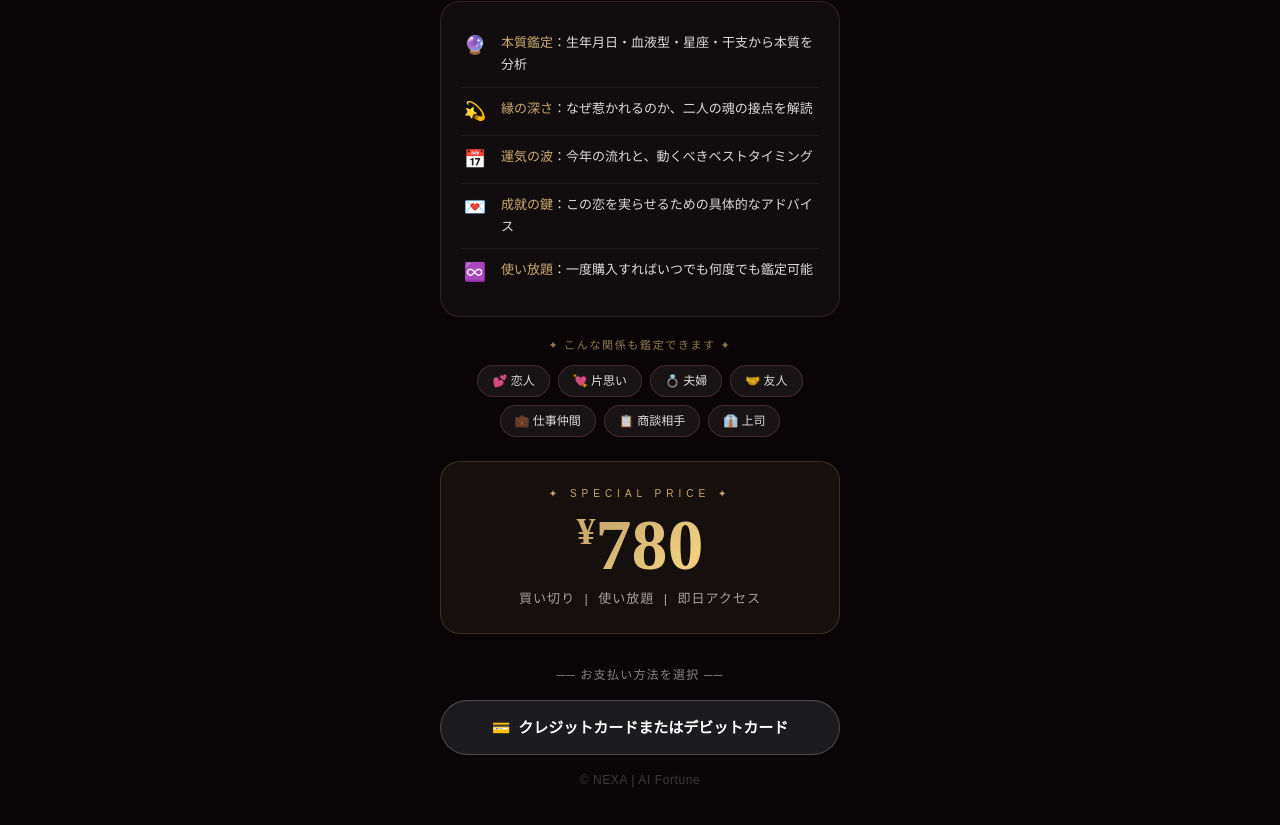
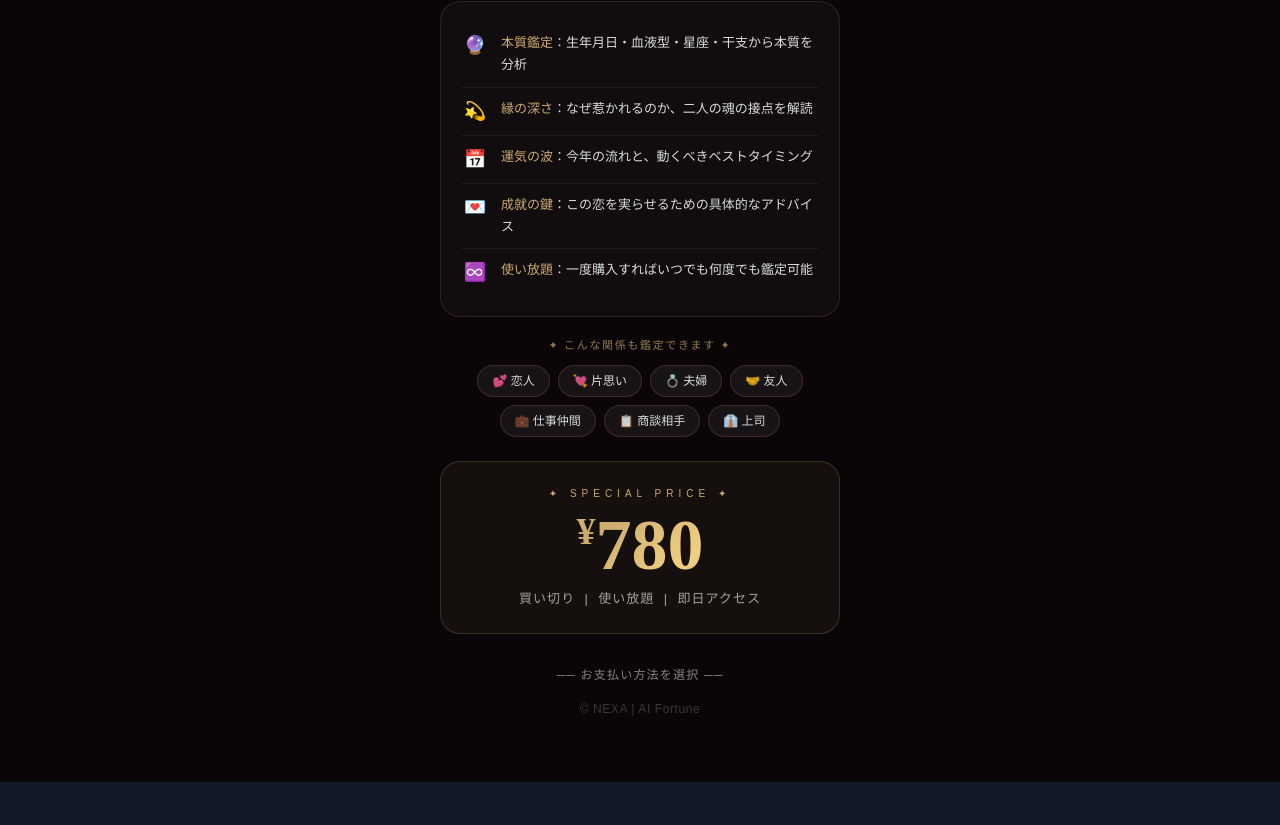
Before and after one commit to chabin0323-dev/compatibility-free-final, a React (Vite) app: page /paid in a window 1280 px wide. Shown: the part 235-1060 px from the top of the page. After the commit the page ends 1017 px from the top, so only its background shows below. Built offline with nearby package versions, Linux system fonts and the light colour scheme.

Commit message:
Fix: SDK card button (no redirect), fix Apple Pay eligibility check

```diff
--- a/pages/PaidPage.tsx
+++ b/pages/PaidPage.tsx
@@ -2,16 +2,15 @@
 
 import React, { useEffect, useRef } from 'react';
 
-const PAYPAL_URL = 'https://www.paypal.com/ncp/payment/AMEJ4V5C564UN?country.x=JP&locale.x=ja_JP';
-
 const PaidPage: React.FC = () => {
+  const cardRef = useRef<HTMLDivElement>(null);
   const appleRef = useRef<HTMLDivElement>(null);
   const rendered = useRef(false);
 
   useEffect(() => {
     if (rendered.current) return;
     const script = document.createElement('script');
-    script.src = 'https://www.paypal.com/sdk/js?client-id=AfUn22zK4UsNWfThHlT_1sqvEi8gmtXHZ4jWMYafWPrX4bBorPFvMY8ZTuZAqTfVXygpK95YmdkZsj-N&currency=JPY&locale=ja_JP&enable-funding=applepay&components=buttons';
+    script.src = 'https://www.paypal.com/sdk/js?client-id=AfUn22zK4UsNWfThHlT_1sqvEi8gmtXHZ4jWMYafWPrX4bBorPFvMY8ZTuZAqTfVXygpK95YmdkZsj-N&currency=JPY&locale=ja_JP&enable-funding=applepay,card&components=buttons';
     script.async = true;
     script.onload = () => {
       if (rendered.current) return;
@@ -26,20 +25,21 @@ const PaidPage: React.FC = () => {
           actions.order.capture().then(() => { window.location.href = '/thanks'; }),
         onError: (err: any) => { console.error(err); }
       };
-      if (appleRef.current) {
-        pp.Buttons({ ...orderConfig, fundingSource: pp.FUNDING.APPLEPAY, style: { shape: 'pill', height: 52 } })
-          .render(appleRef.current).catch(() => {});
+
+      // Apple Pay（対応デバイスのみ表示）
+      const appleBtn = pp.Buttons({ ...orderConfig, fundingSource: pp.FUNDING.APPLEPAY, style: { shape: 'pill', height: 52 } });
+      if (appleBtn.isEligible() && appleRef.current) {
+        appleBtn.render(appleRef.current).catch(() => {});
+      }
+
+      // クレジット/デビットカード
+      const cardBtn = pp.Buttons({ ...orderConfig, fundingSource: pp.FUNDING.CARD, style: { shape: 'pill', height: 52 } });
+      if (cardBtn.isEligible() && cardRef.current) {
+        cardBtn.render(cardRef.current).catch(() => {});
       }
     };
     document.body.appendChild(script);
   }, []);
-
-  const btnBase: React.CSSProperties = {
-    display: 'block', width: '100%', padding: '16px',
-    borderRadius: '60px', border: 'none', cursor: 'pointer',
-    fontSize: '15px', fontWeight: 700, textAlign: 'center',
-    textDecoration: 'none', lineHeight: 1.4,
-  };
 
   return (
     <div style={{
@@ -117,13 +117,11 @@ const PaidPage: React.FC = () => {
           ── お支払い方法を選択 ──
         </p>
 
-        {/* ① クレジットカードまたはデビットカード（カスタムボタン） */}
-        <a href={PAYPAL_URL} style={{ ...btnBase, background: '#1c1c1e', color: '#fff', border: '1px solid rgba(255,255,255,.2)', marginBottom: '12px', display: 'block' }}>
-          <span style={{ marginRight: '8px' }}>💳</span>クレジットカードまたはデビットカード
-        </a>
+        {/* ① Apple Pay（対応デバイスのみ自動表示） */}
+        <div ref={appleRef} id="apple-container" style={{ marginBottom: '12px' }} />
 
-        {/* ② Apple Pay（iOS Safariのみ表示） */}
-        <div ref={appleRef} id="apple-container" style={{ marginBottom: '16px' }} />
+        {/* ② クレジット/デビットカード */}
+        <div ref={cardRef} id="card-container" style={{ marginBottom: '16px' }} />
 
         <p style={{ textAlign: 'center', marginTop: '16px', fontSize: '12px', color: 'rgba(255,255,255,.2)', letterSpacing: '.05em' }}>© NEXA | AI Fortune</p>
       </div>
```
